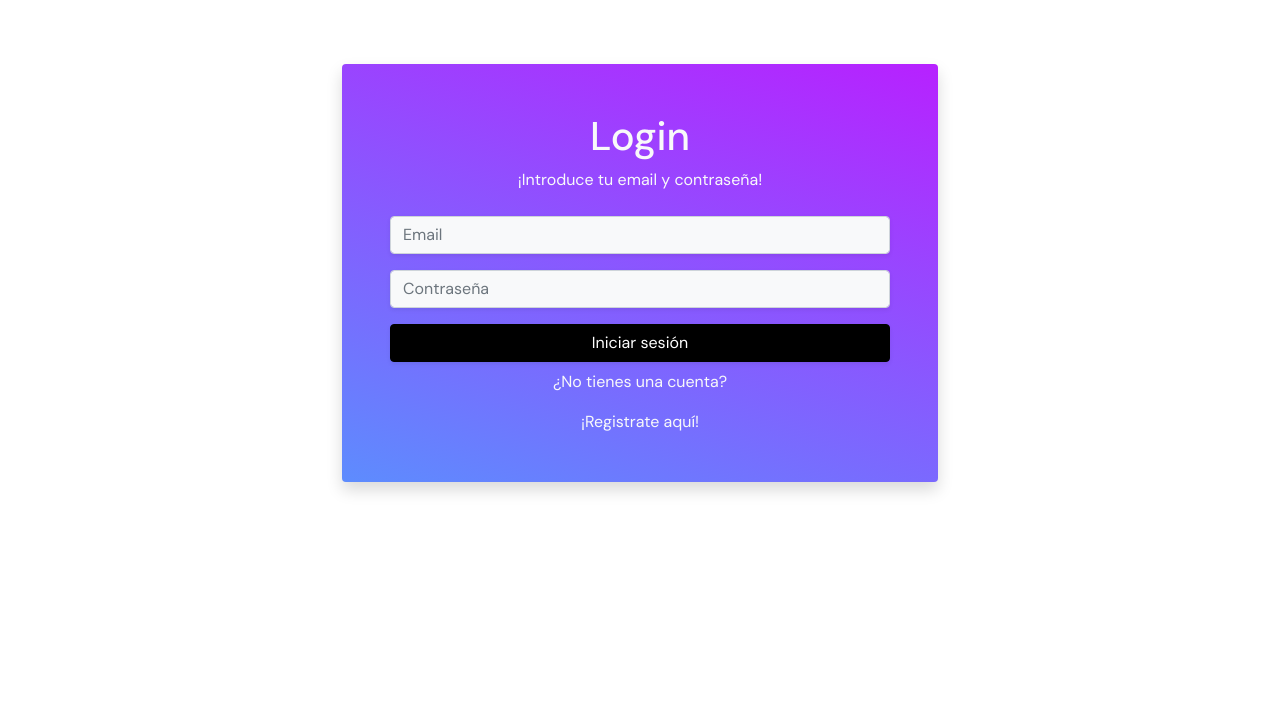
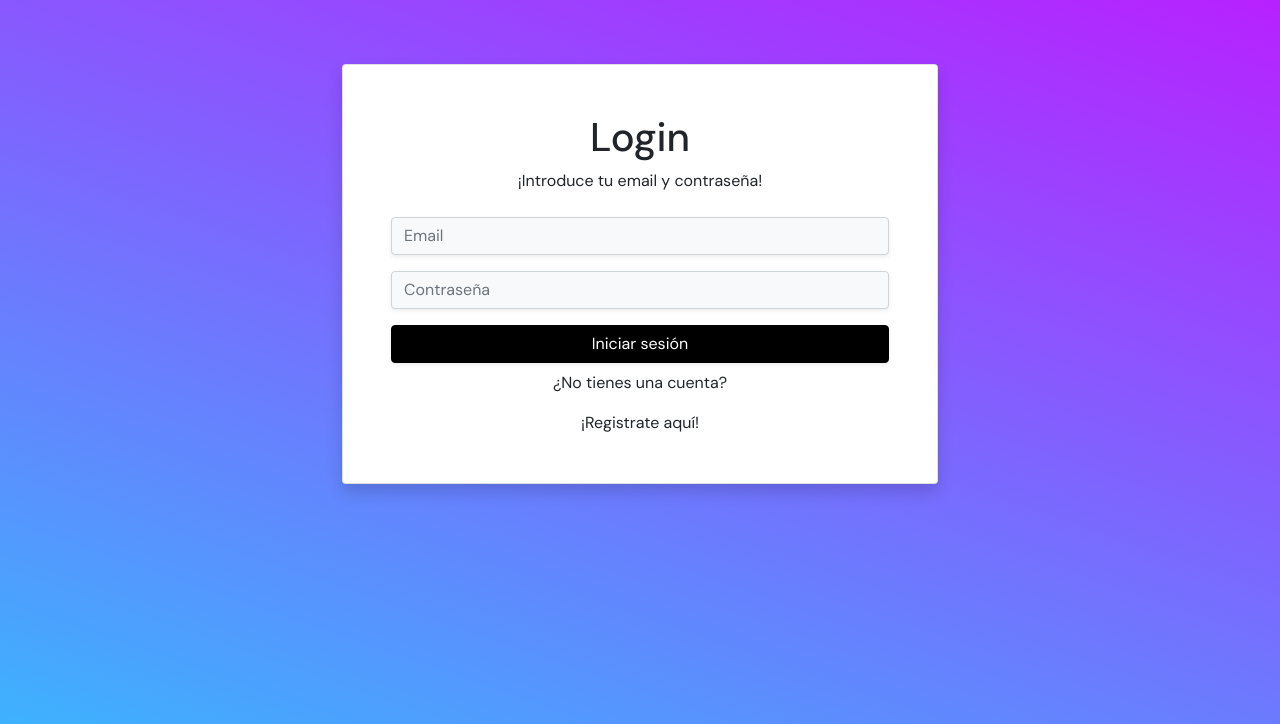
Before and after one commit to klaudiusmiskinis/PHP-TiendaWeb, a PHP site: page /vistas/index.php in a window 1280 px wide. Shown: the top 724 px of the page. Run offline with PHP 8.4, Linux system fonts and the light colour scheme; some libraries are stand-ins or nearby versions.

Commit message:
Cambiando estilo y clases

```diff
--- a/vistas/index.php
+++ b/vistas/index.php
@@ -9,13 +9,13 @@
     componenteHead('Login');
 ?>
 
-<body class="bg-gradiente">
+<body class="gradiente">
     <!-- LOGIN -->
     <div class='container-fluid' id='container-login'>
         <div class='row justify-content-center mt-5'>
             <div class='col-sm-6'>
-                <div class='text-center text-light'>
-                    <form id="formLogin" class='card gradiente shadow border-0 m-3 p-5' action="../php/auth-login.php" method="POST">
+                <div class='text-center text-dark'>
+                    <form id="formLogin" class='card bg-gradiente shadow m-3 p-5' action="../php/auth-login.php" method="POST">
                         <h1>Login</h1>
                         <p id="frase-login">¡Introduce tu email y contraseña!</p>
                         <input class='mt-2 shadow-sm form-control' type='email' name='email' placeholder='Email' autocomplete='off' required>
@@ -39,7 +39,7 @@
                         <input class='mt-2 shadow-sm form-control' type='text' name='nombre' placeholder='Introduce tu nombre de usuario *' autocomplete='off' required>
                         <input class='mt-3 shadow-sm form-control' type='email' name='email' placeholder='Introduce tu email *' autocomplete='off' required>
                         <input class='mt-3 shadow-sm form-control' type='password' name='password' placeholder='Introduce tu contraseña *' autocomplete='off' required>
-                        <input class='mt-3 shadow-sm text-center btn btn-light' type='submit' value='Registrarse'>
+                        <input class='mt-3 shadow-sm text-center btn btn-secondary' type='submit' value='Registrarse'>
                         <p class='mt-2'>¿Ya tienes una cuenta?</p>
                         <a type="text" id="btn-to-login">¡Inicia sesión!</a>
                     </form>
```
